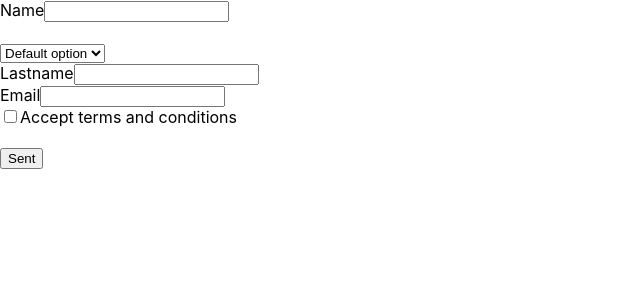
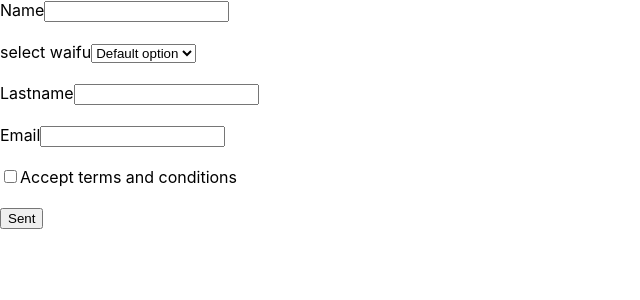
Before and after one commit to 51p50x/formik, a React (Create React App) app: page / in a window 1280 px wide. Shown: the top 300 px of the page, without its empty margins (0-640 px from the left). Built offline with nearby package versions, Linux system fonts and the light colour scheme.

Commit message:
formik-10: created custom select with formik'

```diff
--- a/src/App.js
+++ b/src/App.js
@@ -1,6 +1,7 @@
 import {Formik, Field, Form, ErrorMessage} from 'formik';
 import Checkbox from './Components/Checkbox';
 import TextInput from './Components/TextInput'
+import Select from './Components/Select';
 
 const validate = values => {
   const errors = {};
@@ -30,18 +31,14 @@ function App () {
       <Form>
         <TextInput name = 'name' label = 'Name' />
         <br/>
-        <Field name = 'select' as = 'select'>
+        <Select label='select waifu' name = 'select'>
             <option value='default'>Default option</option>
             <option value='happy waifu'>happy waifu</option>
-        </Field>
+        </Select>
         <br/>
-        <label>Lastname</label>
-        <Field name = 'lastname' type = 'text' />
-        <ErrorMessage name = 'lastname' />
+        <TextInput name = 'lastname' label = 'Lastname' />
         <br/>
-        <label>Email</label>
-        <Field name = 'email' type = 'email' />
-        <ErrorMessage name = 'email' />
+        <TextInput name = 'email' label = 'Email' />
         <br/>
         <Checkbox name='accept'>
             Accept terms and conditions
--- a/src/Components/Checkbox.js
+++ b/src/Components/Checkbox.js
@@ -2,7 +2,6 @@ import { useField } from "formik";
 
 const Checkbox = ({children, ...props}) => {
     const[field, meta] = useField({...props, type:'checkbox'})
-    console.log(field)
     return(
         <div>
             <label>
--- /dev/null
+++ b/src/Components/Select.js
@@ -0,0 +1,16 @@
+import { useField } from "formik"
+
+const Select = ({label, ...props}) => {
+    const [field, meta] = useField(props)
+    console.log(field)
+    return(
+        <div>
+            <label>{label}</label>
+            <select {...field}{...props}/>
+            {meta.touched && meta.error?
+             <div>{meta.error}</div> : null}
+        </div>
+    )
+}
+
+export default Select
```
